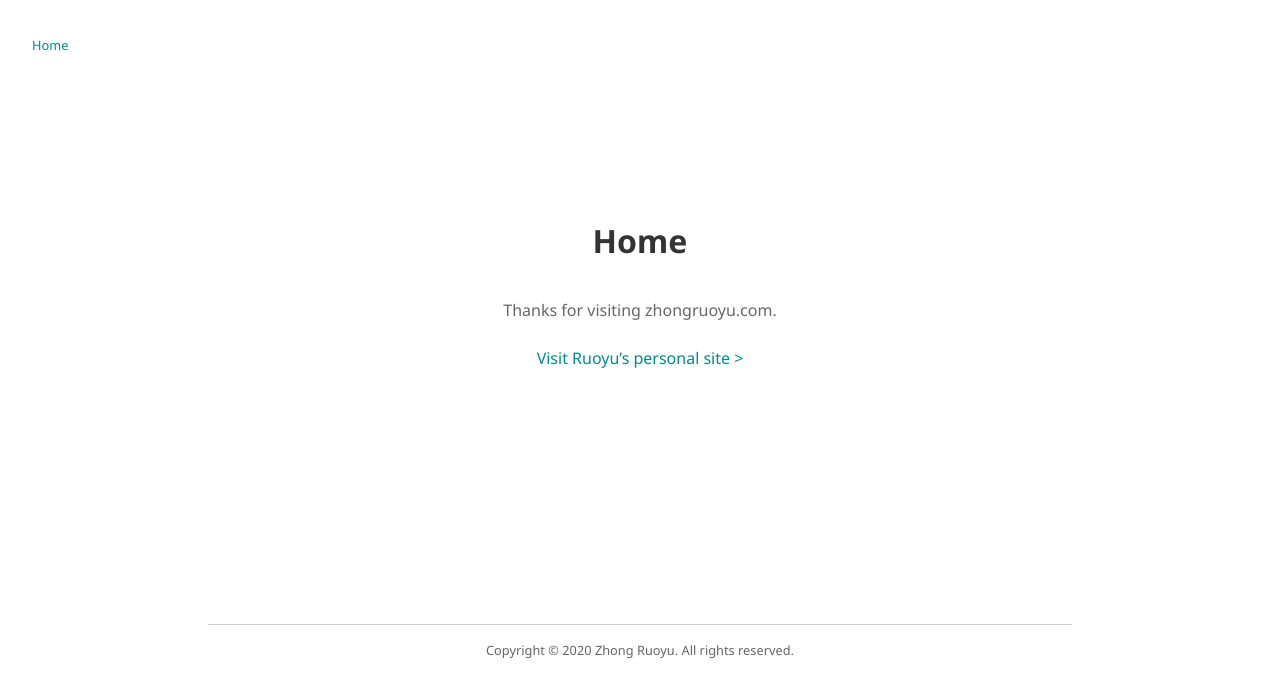
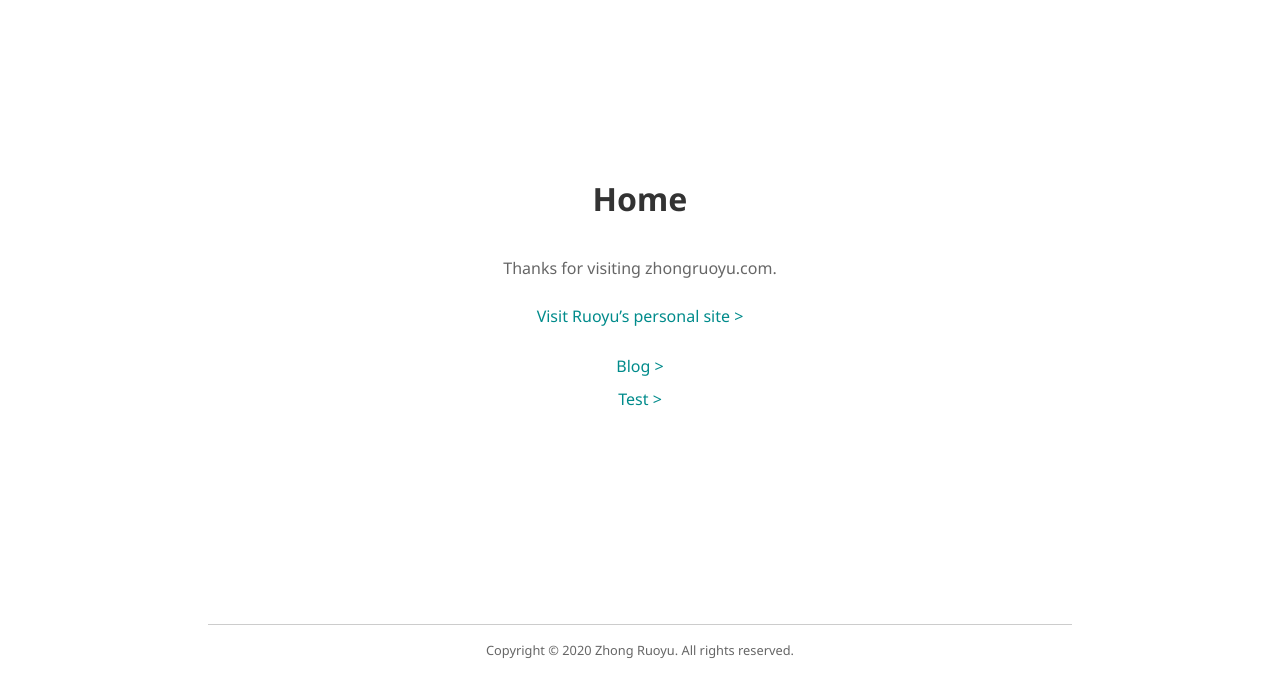
Before and after one commit to ZhongRuoyu/zhongruoyu.com, a Jekyll site: the page built from pages/core/home.html, in a window 1280 px wide. Shown: the top 697 px of the page. Built offline with Jekyll 4.4.1, drawn with Linux system fonts in a browser that asks for light colours.

Commit message:
Navigation updated

```diff
--- a/_includes/navigation.html
+++ b/_includes/navigation.html
@@ -1,7 +1,42 @@
-{%- if page.hide_navigation != true -%}
-  <nav class="navigation noprint">
+{%- if page.home == true -%}
+  {%- assign home = "navigation-home" -%}
+  {%- assign forward = "forward" -%}
+{%- else -%}
+  {%- assign home = "" -%}
+  {%- assign forward = "" -%}
+{%- endif -%}
+
+{%- if page.hide_navigation != true
+    and site.categories -%}
+  <nav class="navigation {{ home }} noprint">
     <ul class="navigation-list">
-      <li class="navigation-list-item">
+      <li class="navigation-list-item navigation-list-item-home">
+        <a class="navigation-link navigation-link-home" href="/">
+          <img class="navigation-link-home-logo" src="/assets/images/logo/logo.png" alt="Site Logo">
+        </a>
+      </li>
+      {%- for category in site.navigation_categories -%}
+        {%- if category.name == page.categories -%}
+          {%- assign li_current_category = "navigation-list-item-current-category" -%}
+          {%- assign a_current_category = "navigation-link-current-category" -%}
+        {%- else -%}
+          {%- assign li_current_category = "" -%}
+          {%- assign a_current_category = "" -%}
+        {%- endif -%}
+        {%- if category.path == page.dir -%}
+          {%- assign forward = "" -%}
+          {%- assign li_current_page = "navigation-list-item-current-page" -%}
+          {%- assign a_current_page = "navigation-link-current-page" -%}
+        {%- else -%}
+          {%- assign li_current_page = "" -%}
+          {%- assign a_current_page = "" -%}
+        {%- endif -%}
+        <li class="navigation-list-item {{ li_current_category }} {{ li_current_page }}">
+          <a class="navigation-link {{ forward }} {{ a_current_category }} {{ a_current_page }}"
+            href="{{ category.path }}">{{ category.name }}</a>
+        </li>
+      {%- endfor -%}
+      <li class="navigation-list-item navigation-list-item-home">
         <a class="navigation-link" href="/">Home</a>
       </li>
     </ul>
--- a/_layouts/default.html
+++ b/_layouts/default.html
@@ -12,6 +12,7 @@
 {%- else -%}
   {%- assign narrow = "" -%}
 {%- endif -%}
+
 <!DOCTYPE html>
 <html lang="{{ page.lang | default: site.lang | default: "en" }}">
 
@@ -19,7 +20,9 @@
 
   <body class="{{ centre }} {{ narrow }}">
 
-    {%- include navigation.html -%}
+    {%- if page.home != true -%}
+      {%- include navigation.html -%}
+    {%- endif -%}
 
     <main class="page-content {{ centre }} {{ narrow }}" aria-label="Content">
       <div class="wrapper {{ centre }} {{ title }}">
@@ -30,6 +33,10 @@
 
         {{ content }}
 
+        {%- if page.home == true -%}
+          {%- include navigation.html -%}
+        {%- endif -%}
+
       </div>
     </main>
 
--- a/_sass/components/navigation.scss
+++ b/_sass/components/navigation.scss
@@ -1,20 +1,67 @@
 nav.navigation {
-    position: absolute;
-    left: 0;
-    top: 0;
-    font-size: $font-small;
+    user-select: none;
     margin: 1rem;
-    user-select: none;
 }
 nav.navigation ul.navigation-list {
     padding: 0;
     list-style: none;
 }
 nav.navigation ul.navigation-list > li.navigation-list-item {
+    padding: 0;
+    vertical-align: middle;
+}
+
+nav.navigation:not(.navigation-home) {
+    position: absolute;
+    left: 0;
+    top: 0;
+    font-size: $font-small;
+    width: max-content;
+}
+nav.navigation:not(.navigation-home)
+    ul.navigation-list
+    > li.navigation-list-item {
     display: inline-block;
 }
 nav.navigation a.navigation-link {
+    vertical-align: middle;
+}
+nav.navigation:not(.navigation-home) a.navigation-link:not(.navigation-link-home) {
     padding: 1rem;
     font-size: $font-small;
-    vertical-align: middle;
 }
+nav.navigation a.navigation-link-home {
+    display: block;
+    padding: 0;
+    margin: 0 1rem;
+    border-radius: 100%;
+}
+nav.navigation a.navigation-link img.navigation-link-home-logo {
+    display: block;
+    margin: auto;
+    width: 3rem;
+    border-radius: 100%;
+    transition: ease-in-out .3s;
+    opacity: 1;
+}
+nav.navigation a.navigation-link img.navigation-link-home-logo:hover {
+    box-shadow: 0 0px 4px 0 #0000002e, 0 0px 12px 0 #00000026;
+    opacity: .8;
+}
+
+nav.navigation-home {
+    font-size: $font-normal;
+}
+nav.navigation-home li.navigation-list-item-home {
+    display: none !important;
+}
+nav.navigation-home ul.navigation-list > li.navigation-list-item {
+    display: block;
+    line-height: 2em;
+}
+nav.navigation-home a.navigation-link {
+    display: inline;
+    margin: 1em auto;
+    padding: 0;
+    font-size: $font-normal;
+}
```
